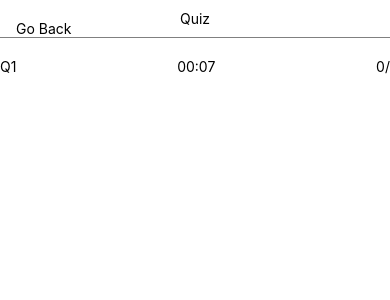
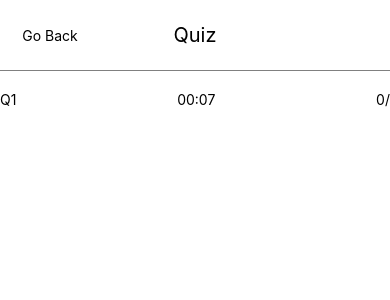
Before and after one commit to Jeyoung-Park/RNQuizApp, a React Native app: screen /Quiz in a window 390 px wide. Shown: the top 300 px of the page. Built offline with nearby package versions, Linux system fonts and the light colour scheme.

Commit message:
fix: header UI 수정
폰트 사이즈 및 UI 배치 변경

```diff
--- a/src/shared/components/Header.tsx
+++ b/src/shared/components/Header.tsx
@@ -14,7 +14,8 @@ const Header = ({ goBack, title, goBackText }: HeaderProps) => (
 		<TouchableOpacity style={styles.backButton} onPress={goBack}>
 			<Text>{goBackText}</Text>
 		</TouchableOpacity>
-		<Text>{title}</Text>
+		<Text style={styles.title}>{title}</Text>
+		<View style={styles.backButton} />
 	</View>
 );
 
@@ -24,18 +25,21 @@ const styles = StyleSheet.create({
 	container: {
 		width: '100%',
 		flexDirection: 'row',
-		justifyContent: 'center',
-
+		justifyContent: 'space-between',
+		alignItems: 'center',
 		// backgroundColor: 'red',
-		paddingVertical: 10,
+		paddingVertical: 20,
 
 		borderBottomColor: 'gray',
 		borderBottomWidth: 1,
 	},
 	backButton: {
-		position: 'absolute',
-		left: 0,
-		paddingTop: 10,
-		marginLeft: 16,
+		width: 100,
+		height: 30,
+		justifyContent: 'center',
+		alignItems: 'center',
+	},
+	title: {
+		fontSize: 20,
 	},
 });
```
